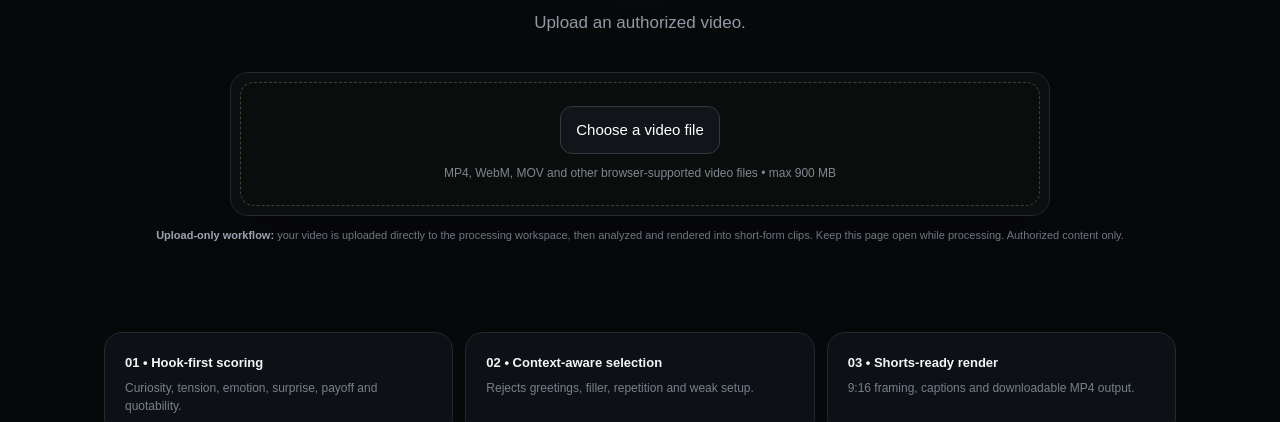
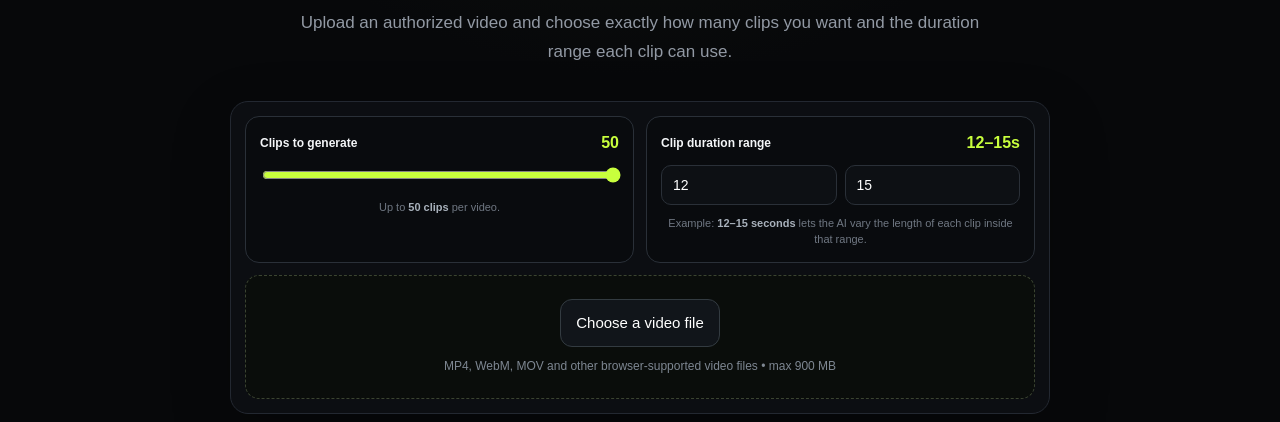
Before and after one commit to suleimanzlatyn-ai/clipping, a website: page index.html in a window 1280 px wide. Shown: the part 359-781 px from the top of the page. Drawn offline with Linux system fonts and the light colour scheme.

Commit message:
Add 50-clip and variable duration controls; brand as suleimanzlatyn

```diff
--- a/index.html
+++ b/index.html
@@ -11,16 +11,17 @@
 main{max-width:1120px;margin:auto;padding:24px}
 header{display:flex;justify-content:space-between;align-items:center}.logo{font-size:18px;font-weight:800;letter-spacing:-.4px}.logo small{display:block;color:#758160;font-size:8px;letter-spacing:2.2px;margin-top:3px}.pill{font-size:10px;color:#adb5c0;border:1px solid var(--line);border-radius:999px;padding:8px 11px}
 .hero{text-align:center;padding:92px 0 64px}.eyebrow{font-size:10px;letter-spacing:3px;color:var(--lime);font-weight:800}.hero h1{font-size:clamp(46px,7vw,82px);line-height:.97;letter-spacing:-4px;margin:18px 0}.hero h1 em{font-style:normal;color:var(--lime2)}.hero p{max-width:720px;margin:0 auto;color:var(--muted);font-size:17px;line-height:1.7}
-.ingest{max-width:820px;margin:34px auto 10px;background:rgba(13,16,20,.86);border:1px solid var(--line);padding:9px;border-radius:18px;box-shadow:0 20px 60px rgba(0,0,0,.22)}
+.ingest{max-width:820px;margin:34px auto 10px;background:rgba(13,16,20,.86);border:1px solid var(--line);padding:14px;border-radius:18px;box-shadow:0 20px 60px rgba(0,0,0,.22)}
+.settings{display:grid;grid-template-columns:1fr 1fr;gap:12px;margin-bottom:12px}.setting{background:#090b0e;border:1px solid #2a3038;border-radius:14px;padding:14px}.setting-title{display:flex;justify-content:space-between;gap:12px;align-items:center;font-weight:800;font-size:12px}.setting-value{color:var(--lime);font-size:16px}.range{width:100%;margin-top:12px;accent-color:var(--lime);cursor:pointer}.range-row{display:grid;grid-template-columns:1fr 1fr;gap:8px;margin-top:10px}.number{width:100%;background:#0d1014;border:1px solid #2a3038;outline:0;color:#fff;border-radius:10px;padding:11px;font-size:14px}.hint{color:#6f7782;font-size:11px;margin-top:10px}.hint b{color:#a8b1bb}
 .modebar{display:flex;gap:6px;margin-bottom:8px}.mode{flex:1;border:1px solid transparent;background:transparent;color:#8c94a0;border-radius:11px;padding:10px;font-weight:700;cursor:pointer}.mode.active{background:#151a14;color:var(--lime);border-color:#2b3424}
 .inputrow{display:flex;gap:8px}.inputrow input[type=text]{flex:1;background:#090b0e;border:1px solid #2a3038;outline:0;color:#fff;border-radius:12px;padding:15px;font-size:15px}.btn{border:0;background:var(--lime);color:#0b0e08;border-radius:12px;padding:0 20px;font-weight:900;cursor:pointer}.btn:disabled{opacity:.55;cursor:not-allowed}
-.drop{display:none;border:1px dashed #3b4431;border-radius:14px;padding:23px;background:#0a0d0b;text-align:center}.drop.show{display:block}.drop input{display:none}.drop label{display:inline-flex;align-items:center;gap:8px;border:1px solid #333b41;background:#11151a;color:#fff;border-radius:12px;padding:12px 15px;cursor:pointer}.fileinfo{color:#7e8792;font-size:12px;margin-top:10px}.uploadmeter{display:none;height:5px;background:#1a1f24;border-radius:99px;margin-top:12px;overflow:hidden}.uploadmeter.show{display:block}.uploadmeter span{display:block;height:100%;width:0;background:var(--lime);transition:width .2s}
+.drop{border:1px dashed #3b4431;border-radius:14px;padding:23px;background:#0a0d0b;text-align:center}.drop input{display:none}.drop label{display:inline-flex;align-items:center;gap:8px;border:1px solid #333b41;background:#11151a;color:#fff;border-radius:12px;padding:12px 15px;cursor:pointer}.fileinfo{color:#7e8792;font-size:12px;margin-top:10px}.uploadmeter{display:none;height:5px;background:#1a1f24;border-radius:99px;margin-top:12px;overflow:hidden}.uploadmeter.show{display:block}.uploadmeter span{display:block;height:100%;width:0;background:var(--lime);transition:width .2s}
 .note{display:block;color:#6f7782;font-size:11px;margin-top:11px}.note b{color:#9ba4af}.secure{color:var(--lime);text-decoration:none}
 .features{display:grid;grid-template-columns:repeat(3,1fr);gap:12px;margin-top:24px}.feature{background:var(--panel);border:1px solid var(--line);border-radius:18px;padding:20px}.feature b{display:block;font-size:13px}.feature span{display:block;color:#78808b;font-size:12px;margin-top:7px}
 #msg{max-width:820px;margin:22px auto}.error,.success{padding:14px;border-radius:12px}.error{background:#241318;border:1px solid #552730;color:#ff9da8}.success{background:#121a0d;border:1px solid #364427;color:#c9ec94}
 .results{border-top:1px solid var(--line);margin-top:68px;padding-top:44px}.head{display:flex;justify-content:space-between;gap:20px;align-items:end}.count{font-size:40px;color:var(--lime);font-weight:900}.progress{height:5px;background:#1a1d21;margin:22px 0 10px;border-radius:99px;overflow:hidden}.progress span{display:block;height:100%;width:0;background:var(--lime);transition:width .3s}.status{color:#858d98;font-size:12px}.grid{display:grid;grid-template-columns:repeat(4,1fr);gap:12px;margin-top:24px}.clip{background:#0e1014;border:1px solid var(--line);border-radius:15px;overflow:hidden;color:#fff;text-decoration:none;transition:transform .18s,border-color .18s,box-shadow .18s}.clip:hover{transform:translateY(-3px);border-color:#3b4730;box-shadow:0 16px 35px rgba(0,0,0,.24)}.thumb{aspect-ratio:9/12;background:linear-gradient(145deg,#1a2111,#08090b);position:relative;overflow:hidden}.thumb video{width:100%;height:100%;object-fit:cover;display:block}.thumb:after{content:"";position:absolute;inset:auto 0 0;height:35%;background:linear-gradient(transparent,rgba(0,0,0,.75));pointer-events:none}.rank{position:absolute;z-index:2;left:10px;bottom:10px;color:var(--lime);font-size:21px;font-weight:900}.download{position:absolute;z-index:2;right:10px;bottom:11px;font-size:8px;letter-spacing:1px;font-weight:800}.ct{padding:12px}.ct b{font-size:13px}.ct small{display:block;color:#68717d;font-size:10px;margin-top:6px}
 footer{display:flex;justify-content:space-between;gap:20px;border-top:1px solid var(--line);margin-top:60px;padding:24px 0;color:#646c77;font-size:11px}
-@media(max-width:800px){main{padding:16px}.pill{display:none}.hero{padding:65px 0 45px}.hero h1{letter-spacing:-2.4px}.inputrow{flex-direction:column}.btn{height:50px}.features{grid-template-columns:1fr}.grid{grid-template-columns:repeat(2,1fr)}footer{flex-direction:column}}
+@media(max-width:800px){main{padding:16px}.pill{display:none}.hero{padding:65px 0 45px}.hero h1{letter-spacing:-2.4px}.settings{grid-template-columns:1fr}.range-row{grid-template-columns:1fr 1fr}.inputrow{flex-direction:column}.btn{height:50px}.features{grid-template-columns:1fr}.grid{grid-template-columns:repeat(2,1fr)}footer{flex-direction:column}}
 </style>
 </head>
 <body>
@@ -30,23 +31,40 @@ footer{display:flex;justify-content:space-between;gap:20px;border-top:1px solid
 <section class="hero">
 <div class="eyebrow">AI SHORT-FORM INTELLIGENCE</div>
 <h1>Turn long videos into<br><em>high-retention clips.</em></h1>
-<p>Upload an authorized video. </p>
+<p>Upload an authorized video and choose exactly how many clips you want and the duration range each clip can use.</p>
 
-<div class="ingest"><div id="fileBox" class="drop show">
-<input id="file" type="file" accept="video/*">
-<label for="file">Choose a video file</label>
-<div class="fileinfo" id="fileInfo">MP4, WebM, MOV and other browser-supported video files • max 900 MB</div>
-<div class="uploadmeter" id="uploadMeter"><span id="uploadBar"></span></div>
-</div>
+<div class="ingest">
+  <div class="settings">
+    <div class="setting">
+      <div class="setting-title"><span>Clips to generate</span><span class="setting-value" id="countValue">50</span></div>
+      <input id="clipCount" class="range" type="range" min="1" max="50" value="50" step="1" aria-label="Number of clips">
+      <div class="hint">Up to <b>50 clips</b> per video.</div>
+    </div>
+    <div class="setting">
+      <div class="setting-title"><span>Clip duration range</span><span class="setting-value" id="durationValue">12–15s</span></div>
+      <div class="range-row">
+        <input id="minSec" class="number" type="number" min="5" max="180" value="12" inputmode="numeric" aria-label="Minimum clip duration in seconds">
+        <input id="maxSec" class="number" type="number" min="5" max="180" value="15" inputmode="numeric" aria-label="Maximum clip duration in seconds">
+      </div>
+      <div class="hint">Example: <b>12–15 seconds</b> lets the AI vary the length of each clip inside that range.</div>
+    </div>
+  </div>
+
+  <div id="fileBox" class="drop">
+    <input id="file" type="file" accept="video/*">
+    <label for="file">Choose a video file</label>
+    <div class="fileinfo" id="fileInfo">MP4, WebM, MOV and other browser-supported video files • max 900 MB</div>
+    <div class="uploadmeter" id="uploadMeter"><span id="uploadBar"></span></div>
+  </div>
 </div>
 
-<small class="note"><b>Upload-only workflow:</b> your video is uploaded directly to the processing workspace, then analyzed and rendered into short-form clips. Keep this page open while processing. Authorized content only.</small>
+<small class="note"><b>Upload-only workflow:</b> your video is uploaded directly to the processing workspace, then analyzed and rendered into your chosen number of short-form clips. Keep this page open while processing. Authorized content only.</small>
 </section>
 
 <section class="features">
 <div class="feature"><b>01 • Hook-first scoring</b><span>Curiosity, tension, emotion, surprise, payoff and quotability.</span></div>
 <div class="feature"><b>02 • Context-aware selection</b><span>Rejects greetings, filler, repetition and weak setup.</span></div>
-<div class="feature"><b>03 • Shorts-ready render</b><span>9:16 framing, captions and downloadable MP4 output.</span></div>
+<div class="feature"><b>03 • Your duration range</b><span>Each clip can have a different length inside the range you choose.</span></div>
 </section>
 
 <div id="msg"></div>
@@ -66,6 +84,28 @@ const $=id=>document.getElementById(id);
 const esc=s=>String(s).replace(/[&<>"']/g,m=>({'&':'&amp;','<':'&lt;','>':'&gt;','"':'&quot;',"'":'&#039;'}[m]));
 const err=t=>{$('msg').innerHTML='<div class="error">'+esc(t)+'</div>'};
 const ok=t=>{$('msg').innerHTML='<div class="success">'+esc(t)+'</div>'};
+
+function getSettings(){
+  let count=Math.round(Number($('clipCount').value)||50);
+  let min=Math.round(Number($('minSec').value)||12);
+  let max=Math.round(Number($('maxSec').value)||15);
+  count=Math.max(1,Math.min(50,count));
+  min=Math.max(5,Math.min(180,min));
+  max=Math.max(5,Math.min(180,max));
+  if(max<min)[min,max]=[max,min];
+  $('clipCount').value=String(count);
+  $('minSec').value=String(min);
+  $('maxSec').value=String(max);
+  $('countValue').textContent=String(count);
+  $('durationValue').textContent=min+'–'+max+'s';
+  return {clipCount:count,minDuration:min,maxDuration:max};
+}
+
+$('clipCount').addEventListener('input',getSettings);
+$('minSec').addEventListener('input',getSettings);
+$('maxSec').addEventListener('input',getSettings);
+getSettings();
+
 async function startJob(payload){
   const r=await fetch('/api/analyze',{method:'POST',headers:{'content-type':'application/json'},body:JSON.stringify(payload)});
   const raw=await r.text();let d={};try{d=raw?JSON.parse(raw):{}}catch{d={error:raw||'The server returned an invalid response.'}}
@@ -97,13 +137,15 @@ function uploadDirect(url,token,file){
 }
 $('file').onchange=async()=>{
   const file=$('file').files?.[0];if(!file)return;$('msg').innerHTML='';
+  const settings=getSettings();
   const max=900*1024*1024;if(file.size>max)return err('This upload is larger than the 900 MB limit.');
   if(!file.type.startsWith('video/'))return err('Choose a video file.');
-  $('fileInfo').textContent='Selected: '+file.name+' • '+(file.size/1024/1024).toFixed(1)+' MB';$('uploadMeter').classList.add('show');$('uploadBar').style.width='0%';
+  $('fileInfo').textContent='Selected: '+file.name+' • '+(file.size/1024/1024).toFixed(1)+' MB • '+settings.clipCount+' clips • '+settings.minDuration+'–'+settings.maxDuration+'s each';
+  $('uploadMeter').classList.add('show');$('uploadBar').style.width='0%';
   try{
     const p=await fetch('/api/upload',{method:'POST',headers:{'content-type':'application/json'},body:JSON.stringify({fileName:file.name,fileType:file.type||'video/mp4',fileSize:file.size})});
     const prep=await p.json().catch(()=>({}));if(!p.ok){const detail=[prep.stage,prep.details].filter(Boolean).join(': ');throw Error((prep.error||'Could not prepare the upload.')+(detail?' — '+detail:''));}
-    await uploadDirect(prep.uploadUrl,prep.uploadToken,file);$('uploadBar').style.width='100%';ok('Upload complete. Starting AI analysis…');await startJob({jobId:prep.jobId,uploaded:true});
+    await uploadDirect(prep.uploadUrl,prep.uploadToken,file);$('uploadBar').style.width='100%';ok('Upload complete. Starting AI analysis for '+settings.clipCount+' clips at '+settings.minDuration+'–'+settings.maxDuration+' seconds each…');await startJob({jobId:prep.jobId,uploaded:true,...settings});
   }catch(e){err(e.message||'Upload failed. Please try the video again.')}
   finally{setTimeout(()=>{$('uploadMeter').classList.remove('show');$('uploadBar').style.width='0%'},1200)}
 };
```
